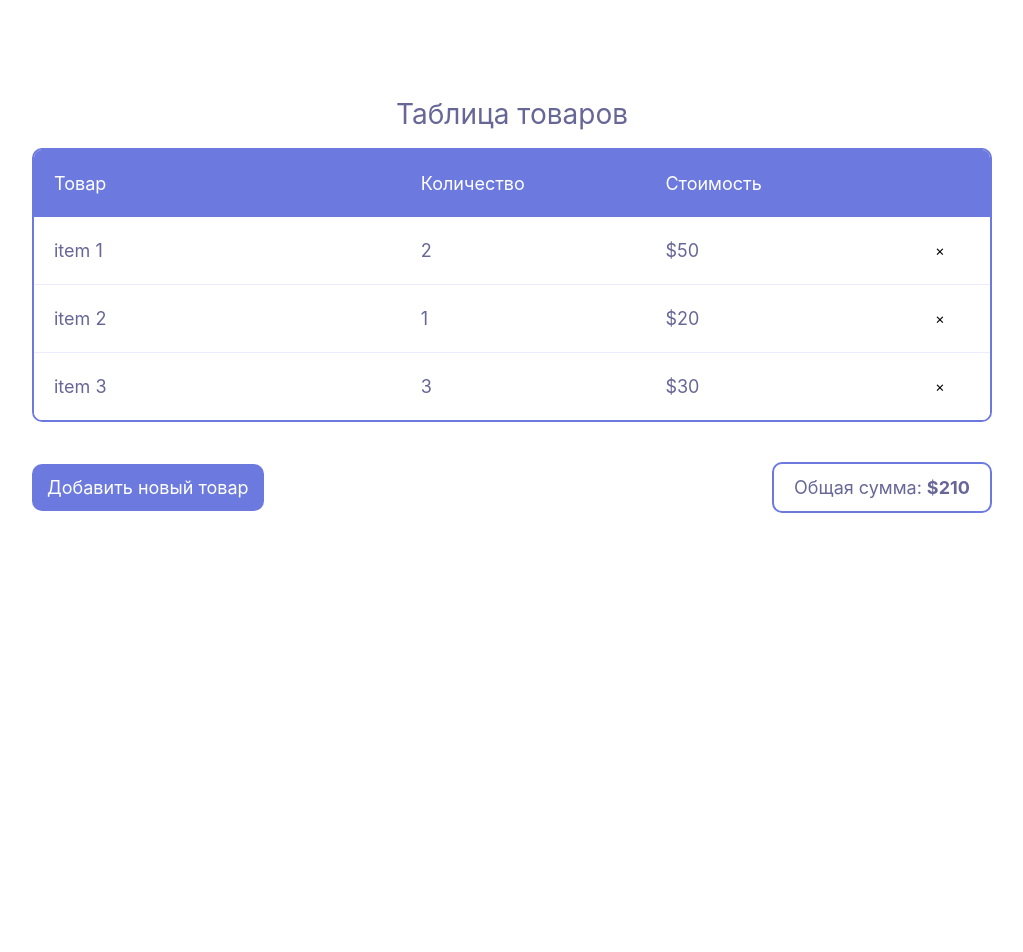
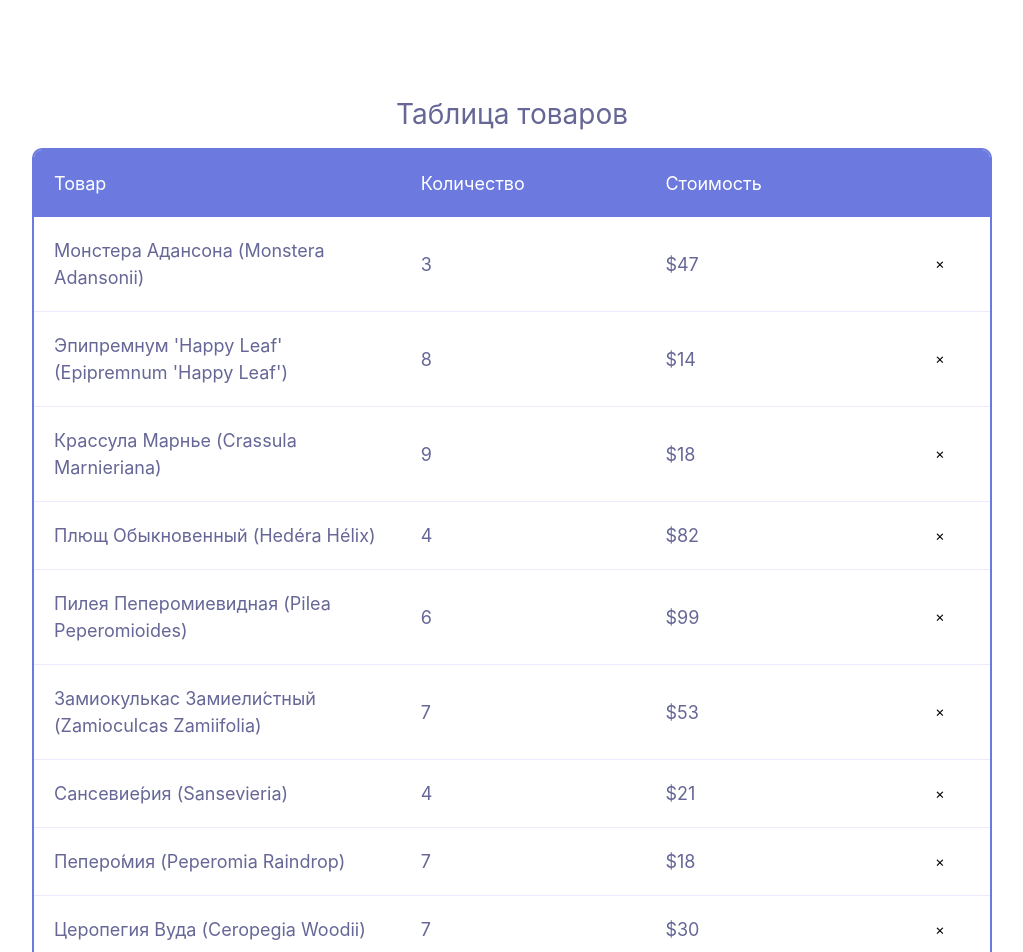
Before and after one commit to vitalia-kontanistova/action1, a React (Create React App) app: page / in a window 1280 px wide. Shown: the top 952 px of the page, without its empty margins (128-1151 px from the left). Before the commit the page ends 800 px from the top, so only its background shows below. Built offline with nearby package versions, Linux system fonts and the light colour scheme.

Commit message:
Saving data to localStorage functionality

```diff
--- a/src/components/table/TableContainer.jsx
+++ b/src/components/table/TableContainer.jsx
@@ -2,12 +2,10 @@ import React, { useEffect, useState } from "react";
 import Table from "./Table";
 
 function TableContainer(props) {
-  let itemsList = [
-    { id: 0, name: "item 1", amount: 2, cost: 50 },
-    { id: 1, name: "item 2", amount: 1, cost: 20 },
-    { id: 2, name: "item 3", amount: 3, cost: 30 },
-  ];
-  let [items, setItems] = useState(itemsList);
+  let initialList = localStorage.getItem("itemsList")
+    ? JSON.parse(localStorage.getItem("itemsList"))
+    : [];
+  let [items, setItems] = useState(initialList);
   let [isAddItemActive, setAddItemsStatus] = useState(false);
   let [totalCost, setTotalCost] = useState(0);
 
@@ -18,7 +16,18 @@ function TableContainer(props) {
     });
 
     setTotalCost(cost);
+    localStorage.setItem("itemsList", JSON.stringify(items));
   }, [items]);
+
+  useEffect(() => {
+    let itemsList = JSON.parse(localStorage.getItem("itemsList"));
+
+    if (itemsList.length == 0) {
+      itemsList = getItemsList();
+      localStorage.setItem("itemsList", JSON.stringify(itemsList));
+    }
+    setItems(itemsList);
+  }, []);
 
   let deleteItem = (id) => {
     setItems((prevState) => prevState.filter((item) => item.id !== id));
@@ -27,9 +36,10 @@ function TableContainer(props) {
     let id = items[items.length - 1].id + 1;
     let item = { id, name, amount, cost };
 
-    setItems((prevState) => {
-      return [...prevState, item];
-    });
+    setItems((prevState) => [...prevState, item]);
+  };
+  let toggleAddItemsStatus = () => {
+    setAddItemsStatus((prevState) => !prevState);
   };
   let editItem = (id, name, amount, cost) => {
     let currentItem = { id, name, amount, cost };
@@ -44,7 +54,6 @@ function TableContainer(props) {
 
   return (
     <Table
-      {...props}
       items={items}
       deleteItem={deleteItem}
       addItem={addItem}
@@ -52,8 +61,36 @@ function TableContainer(props) {
       setAddItemsStatus={setAddItemsStatus}
       totalCost={totalCost}
       editItem={editItem}
+      toggleAddItemsStatus={toggleAddItemsStatus}
     />
   );
 }
 
 export default TableContainer;
+
+function getItemsList() {
+  let itemsNames = [
+    "Монстера Адансона (Monstera Adansonii)",
+    "Эпипремнум 'Happy Leaf' (Epipremnum 'Happy Leaf')",
+    "Крассула Марнье (Crassula Marnieriana)",
+    "Плющ Обыкновенный (Hedéra Hélix)",
+    "Пилея Пеперомиевидная (Pilea Peperomioides)",
+    "Замиокулькас Замиели́cтный (Zamioculcas Zamiifolia)",
+    "Сансевие́рия (Sansevieria)",
+    "Пеперо́мия (Peperomia Raindrop)",
+    "Церопегия Вуда (Ceropegia Woodii)",
+    "Кресто́вник Роули (Senécio Rowleyanus)",
+  ];
+  let id = 0;
+  let itemsList = itemsNames.map((name) => {
+    let item = {
+      id,
+      name,
+      amount: Math.floor(Math.random() * 7) + 3,
+      cost: Math.floor(Math.random() * 95) + 5,
+    };
+    id++;
+    return item;
+  });
+  return itemsList;
+}
```
